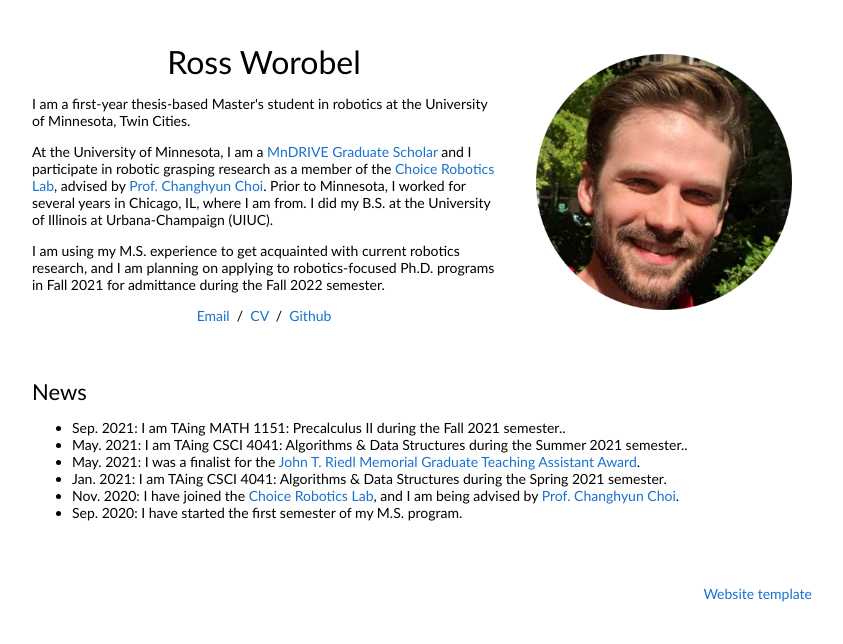
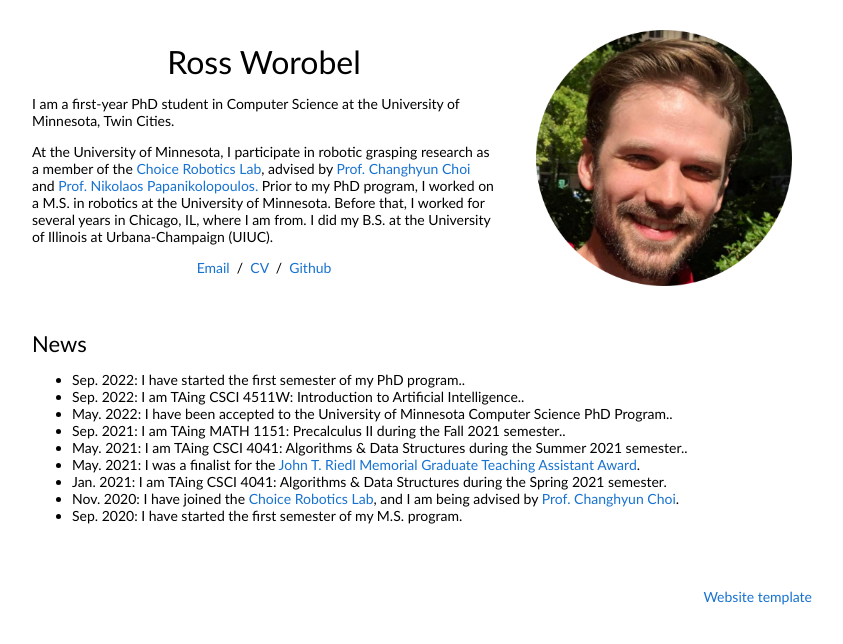
Before and after one commit to worobel2/worobel2.github.io, a plain HTML site: page index.html in a window 1280 px wide. Shown: the whole page, without its empty margins (228-1071 px from the left). Drawn offline with Linux system fonts and the light colour scheme.

Commit message:
index update

```diff
--- a/index.html
+++ b/index.html
@@ -20,13 +20,11 @@
               <p style="text-align:center">
                 <name>Ross Worobel</name>
               </p>
-              <p>I am a first-year thesis-based Master's student in robotics at the University of Minnesota, Twin Cities.
+              <p>I am a first-year PhD student in Computer Science at the University of Minnesota, Twin Cities.</p>
+              <p>
+                At the University of Minnesota, I participate in robotic grasping research as a member of the <a href="http://choice.umn.edu/">Choice Robotics Lab</a>, advised by <a href="http://people.ece.umn.edu/~cchoi/">Prof. Changhyun Choi</a> and <a href="https://www-users.cse.umn.edu/~papan001/">Prof. Nikolaos Papanikolopoulos.</a>
+                Prior to my PhD program, I worked on a M.S. in robotics at the University of Minnesota. Before that, I worked for several years in Chicago, IL, where I am from. I did my B.S. at the University of Illinois at Urbana-Champaign (UIUC).
               </p>
-              <p>
-                At the University of Minnesota, I am a <a href="https://cse.umn.edu/college/mndrive-graduate-scholars-robotics-sensors-and-advanced-manufacturing">MnDRIVE Graduate Scholar</a> and I participate in robotic grasping research as a member of the <a href="http://choice.umn.edu/">Choice Robotics Lab</a>, advised by <a href="http://people.ece.umn.edu/~cchoi/">Prof. Changhyun Choi</a>.
-                Prior to Minnesota, I worked for several years in Chicago, IL, where I am from. I did my B.S. at the University of Illinois at Urbana-Champaign (UIUC).
-              </p>
-              <p>I am using my M.S. experience to get acquainted with current robotics research, and I am planning on applying to robotics-focused Ph.D. programs in Fall 2021 for admittance during the Fall 2022 semester.
               </p>
               <p style="text-align:center">
                 <a href="mailto:worob006@umn.edu">Email</a> &nbsp/&nbsp
@@ -46,6 +44,9 @@
               <heading>News</heading>
               <p>
                 <ul>
+                  <li>Sep. 2022: I have started the first semester of my PhD program.</a>.</li>
+                  <li>Sep. 2022: I am TAing CSCI 4511W: Introduction to Artificial Intelligence.</a>.</li>
+                  <li>May. 2022: I have been accepted to the University of Minnesota Computer Science PhD Program.</a>.</li>
                   <li>Sep. 2021: I am TAing MATH 1151: Precalculus II during the Fall 2021 semester.</a>.</li>
                   <li>May. 2021: I am TAing CSCI 4041: Algorithms & Data Structures during the Summer 2021 semester.</a>.</li>
                   <li>May. 2021: I was a finalist for the <a href="https://cse.umn.edu/cs/riedl-memorial-fund">John T. Riedl Memorial Graduate Teaching Assistant Award</a>.</li>
```
